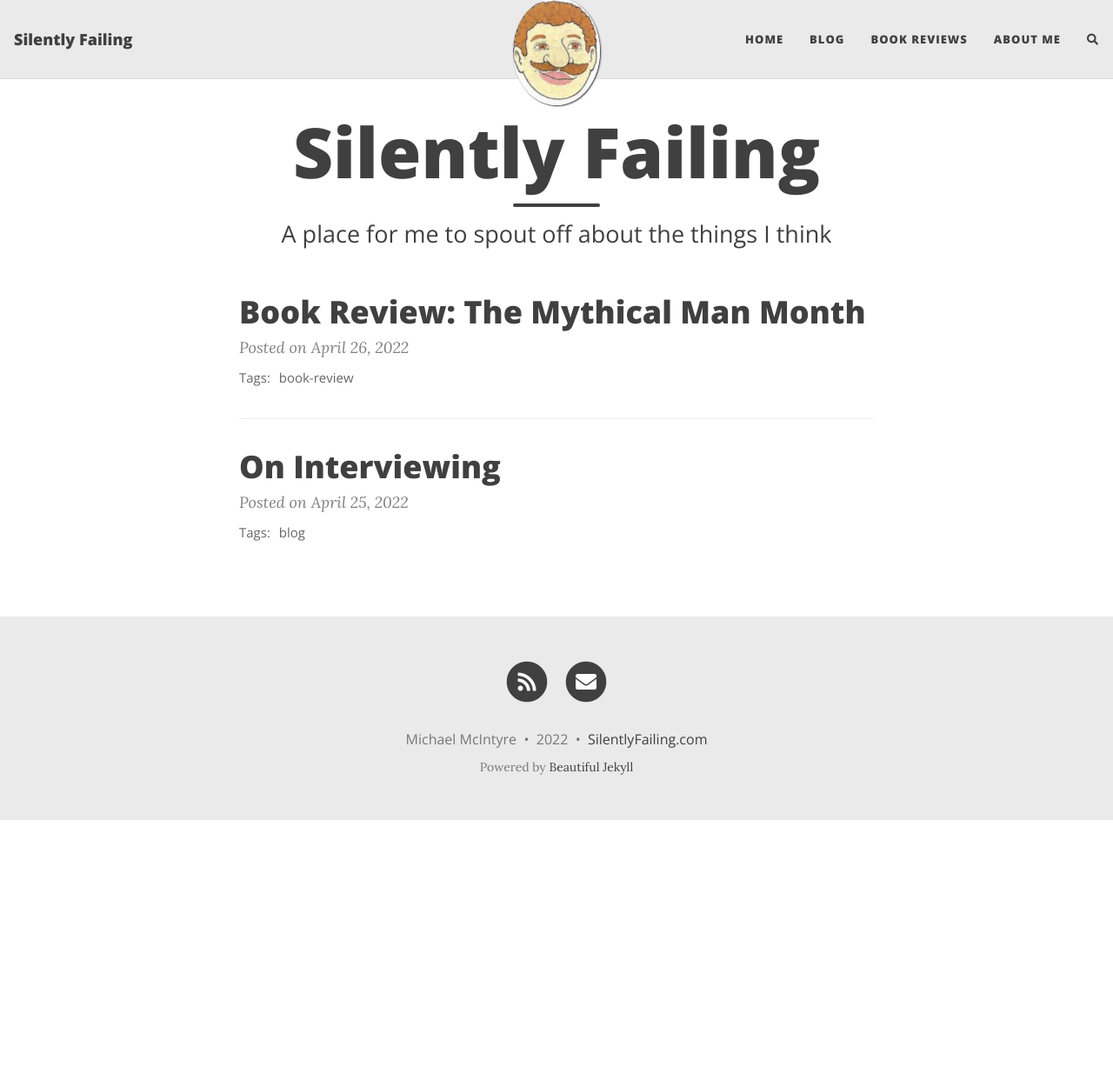
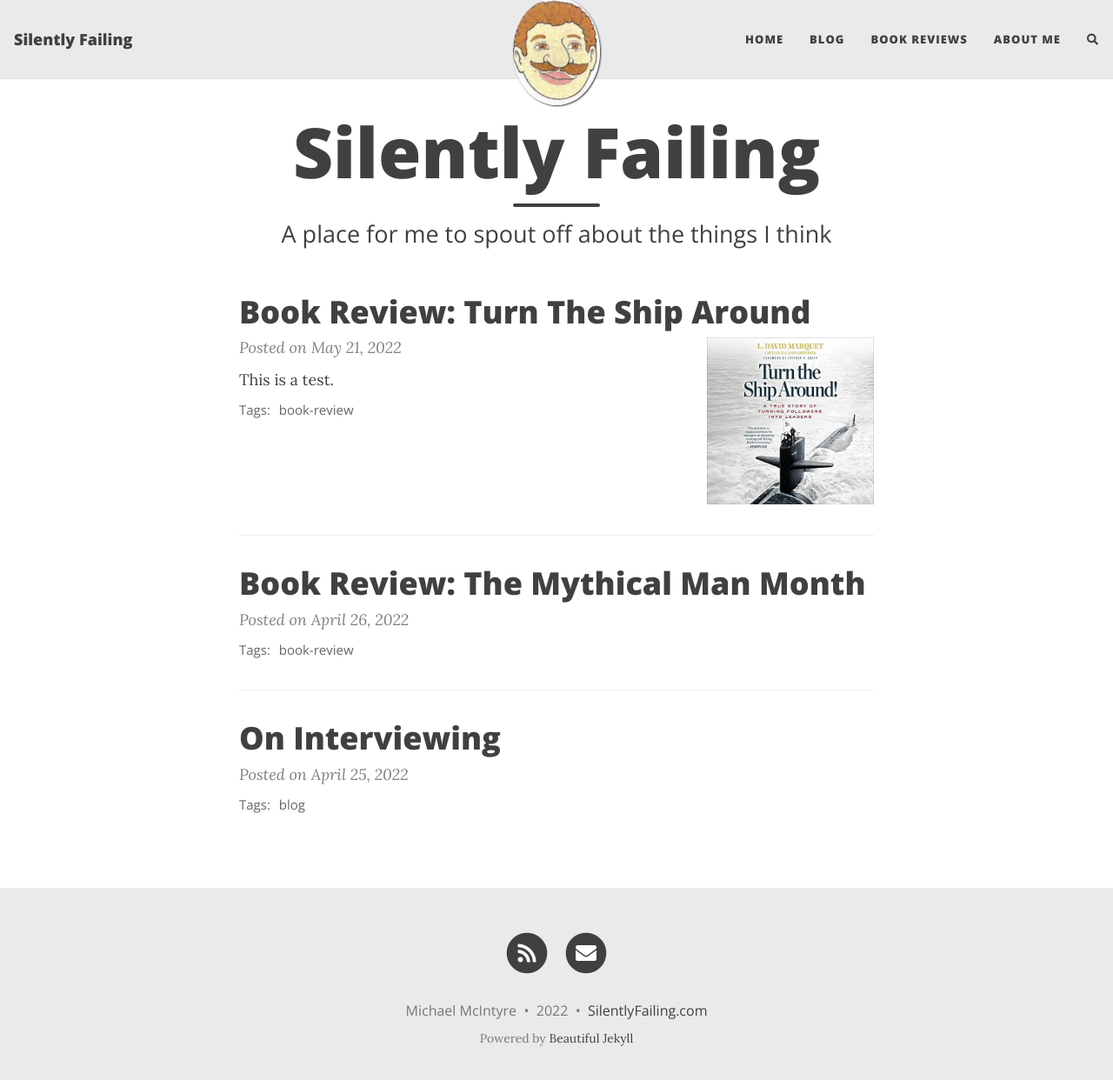
Before and after one commit to mmcintyre1/silently-failing, a Jekyll site: the page built from index.html, in a window 1280 px wide and 1255 px high. Shown: the top 1242 px of the window at 87% size. Built offline with Jekyll 4.4.1, drawn with Linux system fonts in a browser that asks for light colours; nearby versions of some CDN libraries; the list of posts is cut into pages by our own code; comment, search, counter and statistics services are not loaded.

Commit message:
added book review for turn the ship around

```diff
--- a/_config.yml
+++ b/_config.yml
@@ -41,29 +41,29 @@ round-avatar: true
 social-network-links:
   email: "mfmcintyre01@gmail.com"
   rss: true # remove this line if you don't want to show an RSS link at the bottom
-  facebook:
-  github:
-  twitter:
-  patreon:
-  youtube:
-#  medium: yourname
-#  reddit: yourname
-#  linkedin: daattali
-#  xing: yourname
-#  stackoverflow: "3943160/daattali"
-#  snapchat: deanat78
-#  instagram: deanat78
-#  spotify: yourname
-#  telephone: +14159998888
-#  steam: deanat78
-#  twitch: yourname
-#  yelp: yourname
-#  telegram: yourname
-#  calendly: yourname
+  # facebook:
+  # github:
+  # twitter:
+  # patreon:
+  # youtube:
+#  medium:
+#  reddit:
+#  linkedin:
+#  xing:
+#  stackoverflow:
+#  snapchat:
+#  instagram:
+#  spotify:
+#  telephone:
+#  steam:
+#  twitch:
+#  yelp:
+#  telegram:
+#  calendly:
 #  mastodon: instance.url/@username
-#  ORCID: your ORCID ID
-#  google-scholar: your google scholar
-#  discord: invite/invite_code or users/userid
+#  ORCID:
+#  google-scholar:
+#  discord:
 
 # If you want your website to generate an RSS feed, provide a description
 # The URL for the feed will be https://<your_website>/feed.xml
@@ -232,13 +232,11 @@ defaults:
       comments: true # add comments to all blog posts
       social-share: true # add social media sharing buttons to all blog posts
 
-
   - scope:
       path: "" # any file that's not a post will be a "page" layout by default
       type: "pages"
     values:
       layout: "page"
-
 
 # Exclude these files from production site
 exclude:
--- /dev/null
+++ b/_posts/books/2022-05-21-turn-the-ship-around.md
@@ -0,0 +1,11 @@
+---
+layout: post
+title: "Book Review: Turn The Ship Around"
+subtitle:
+cover-img:
+thumbnail-img: /assets/img/turn-the-ship-around-cover.jpg
+share-img: /assets/img/turn-the-ship-around-cover.jpg
+readtime: true
+tags: ["book-review"]
+---
+This is a test.
```
Also changed, not shown: assets/img/turn-the-ship-around-cover.jpg (added), 1 other file.
